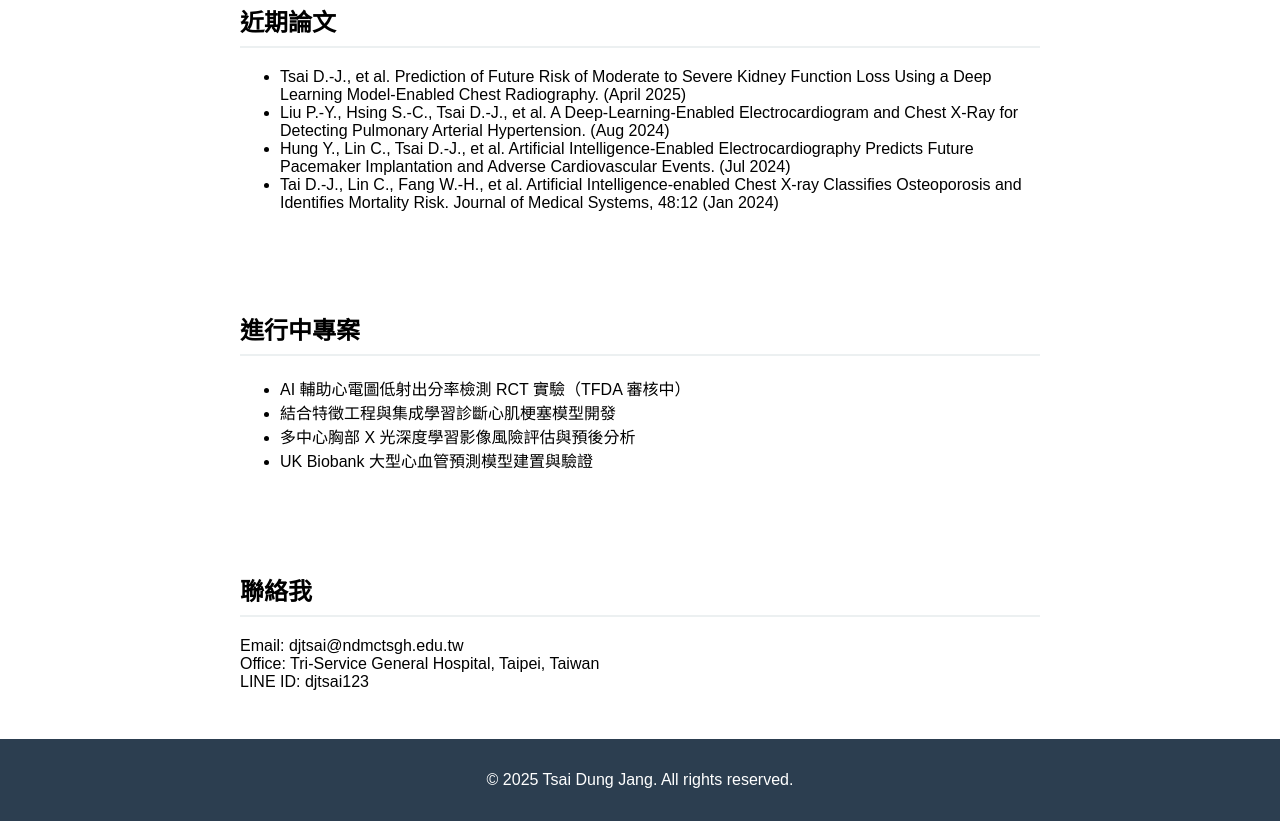
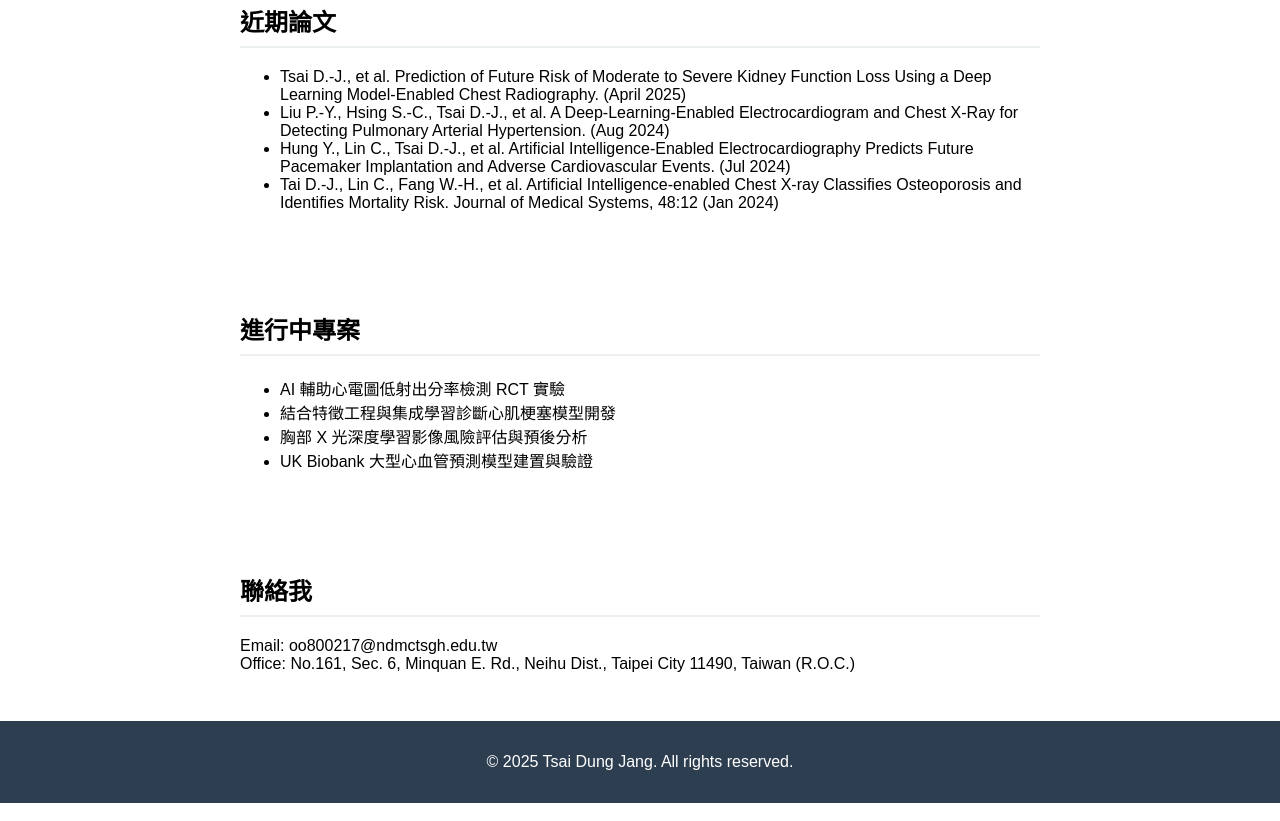
Before and after one commit to oo800217/oo800217.github.io, a plain HTML site: page index.html in a window 1280 px wide. Shown: the part 549-1370 px from the top of the page. Drawn offline with Linux system fonts and the light colour scheme.

Commit message:
Update index.html

```diff
--- a/index.html
+++ b/index.html
@@ -48,18 +48,18 @@
   <section id="projects">
     <h2>進行中專案</h2>
     <ul>
-      <li>AI 輔助心電圖低射出分率檢測 RCT 實驗（TFDA 審核中）</li>
+      <li>AI 輔助心電圖低射出分率檢測 RCT 實驗</li>
       <li>結合特徵工程與集成學習診斷心肌梗塞模型開發</li>
-      <li>多中心胸部 X 光深度學習影像風險評估與預後分析</li>
+      <li>胸部 X 光深度學習影像風險評估與預後分析</li>
       <li>UK Biobank 大型心血管預測模型建置與驗證</li>
     </ul>
   </section>
 
   <section id="contact">
     <h2>聯絡我</h2>
-    <p>Email: djtsai@ndmctsgh.edu.tw<br>
-       Office: Tri-Service General Hospital, Taipei, Taiwan<br>
-       LINE ID: djtsai123</p>
+    <p>Email: oo800217@ndmctsgh.edu.tw<br>
+       Office: No.161, Sec. 6, Minquan E. Rd., Neihu Dist., Taipei City 11490, Taiwan (R.O.C.)<br>
+       </p>
   </section>
 
   <footer>
```
